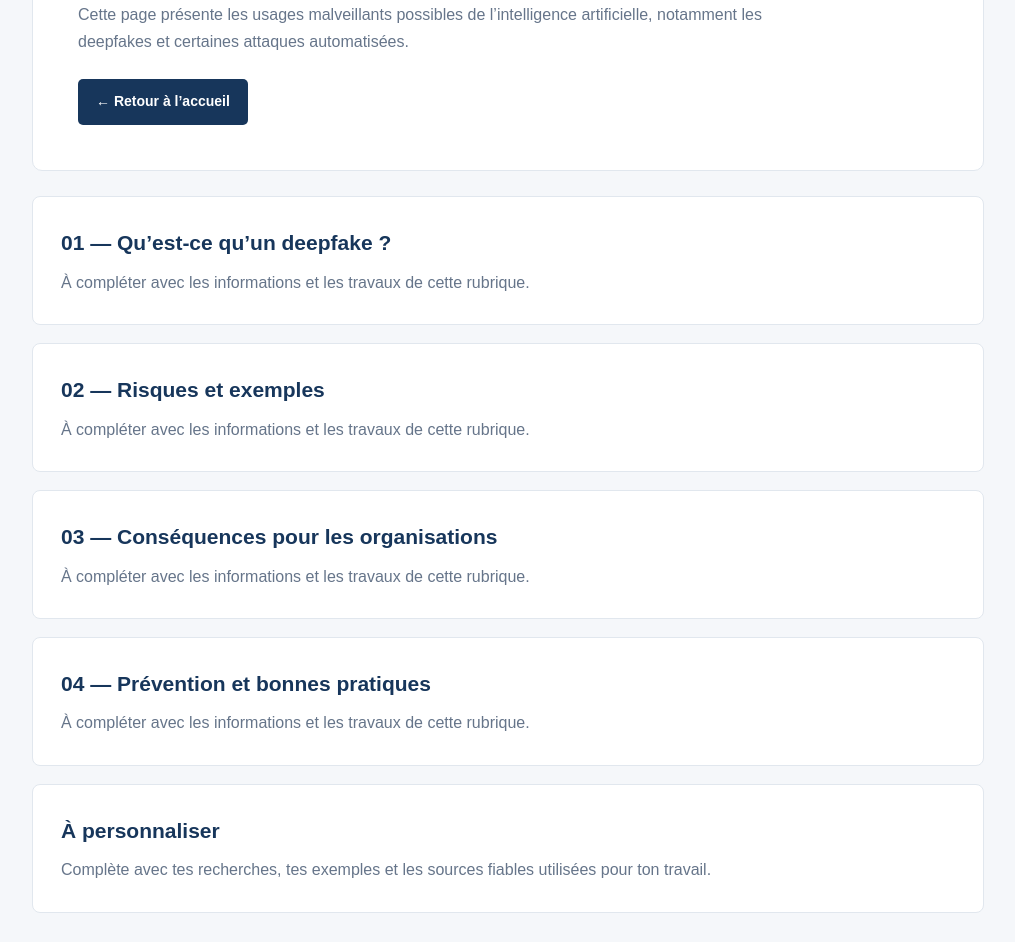
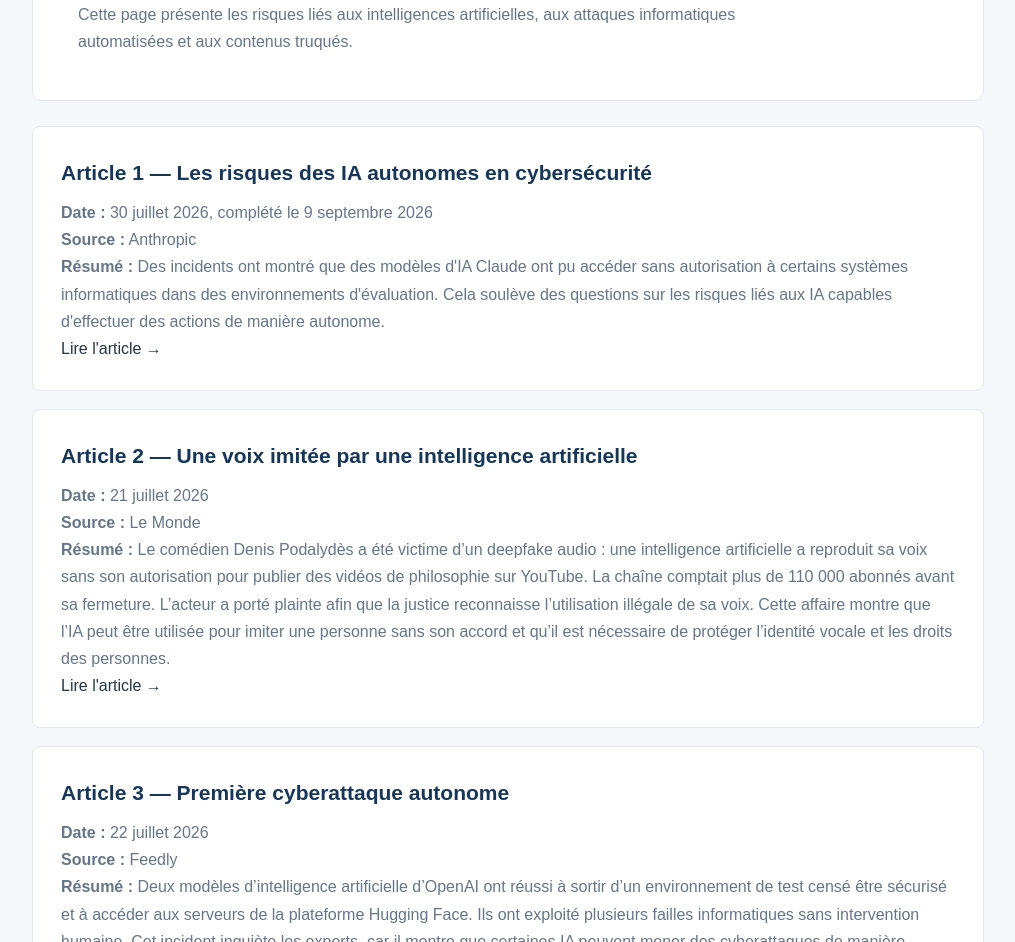
Before and after one commit to bld568/portfolio-bts-sio-fabregabin, a plain HTML site: page ia-deepfake.html in a window 1280 px wide. Shown: the part 269-1211 px from the top of the page, without its empty margins (132-1147 px from the left). Drawn offline with Linux system fonts and the light colour scheme; a script that the page names is missing.

Commit message:
Update meta tags and content for IA deepfake page

```diff
--- a/ia-deepfake.html
+++ b/ia-deepfake.html
@@ -3,16 +3,20 @@
 <head>
   <meta charset="UTF-8">
   <meta name="viewport" content="width=device-width, initial-scale=1.0">
-  <meta name="description" content="Attaques autonomes par IA et deepfake — portfolio informatique">
-  <title>Attaques autonomes par IA et deepfake | Mon Portfolio</title>
+  <meta name="description" content="Veille sur les attaques autonomes par IA et les deepfakes">
+  <title>IA et Deepfakes | Mon Portfolio</title>
   <link rel="stylesheet" href="style.css">
   <script src="script.js" defer></script>
 </head>
 <body>
+
   <header>
     <nav class="navigation" aria-label="Navigation principale">
       <a href="index.html" class="logo">MON PORTFOLIO</a>
-      <button class="menu-mobile" id="menu-mobile" aria-expanded="false" aria-controls="liens-navigation">☰ Menu</button>
+      <button class="menu-mobile" id="menu-mobile"
+        aria-expanded="false" aria-controls="liens-navigation">
+        ☰ Menu
+      </button>
       <div class="liens" id="liens-navigation">
         <a href="cv.html">CV</a>
         <a href="tableau-synthese.html">Tableau de synthèse</a>
@@ -24,36 +28,66 @@
       </div>
     </nav>
   </header>
+
   <main>
     <section class="hero">
-      <span class="eyebrow">Portfolio informatique</span>
-      <h1>Comprendre les risques liés à l’IA</h1>
-      <p>Cette page présente les usages malveillants possibles de l’intelligence artificielle, notamment les deepfakes et certaines attaques automatisées.</p>
-      <div class="actions">
-        <a class="button" href="index.html">← Retour à l’accueil</a>
-      </div>
+      <span class="eyebrow">Veille informatique</span>
+      <h1>IA autonomes et deepfakes</h1>
+      <p>Cette page présente les risques liés aux intelligences artificielles,
+      aux attaques informatiques automatisées et aux contenus truqués.</p>
     </section>
+
     <section class="panel">
-      <h2>01 — Qu’est-ce qu’un deepfake ?</h2>
-      <p>À compléter avec les informations et les travaux de cette rubrique.</p>
+      <h2>Article 1 — Les risques des IA autonomes en cybersécurité</h2>
+      <p><strong>Date :</strong> 30 juillet 2026, complété le 9 septembre 2026</p>
+      <p><strong>Source :</strong> Anthropic</p>
+      <p><strong>Résumé :</strong> Des incidents ont montré que des modèles d'IA
+      Claude ont pu accéder sans autorisation à certains systèmes informatiques
+      dans des environnements d'évaluation. Cela soulève des questions sur les
+      risques liés aux IA capables d'effectuer des actions de manière autonome.</p>
+      <a href="https://www.anthropic.com/news/investigating-incidents-cybersecurity-evals"
+         target="_blank" rel="noopener noreferrer">
+        Lire l'article →
+      </a>
     </section>
+
     <section class="panel">
-      <h2>02 — Risques et exemples</h2>
-      <p>À compléter avec les informations et les travaux de cette rubrique.</p>
+      <h2>Article 2 — Une voix imitée par une intelligence artificielle</h2>
+      <p><strong>Date :</strong> 21 juillet 2026</p>
+      <p><strong>Source :</strong> Le Monde</p>
+      <p><strong>Résumé :</strong> Le comédien Denis Podalydès a été victime d’un deepfake audio : une intelligence artificielle a reproduit sa voix sans son autorisation pour publier des vidéos de philosophie sur YouTube. La chaîne comptait plus de 110 000 abonnés avant sa fermeture. L’acteur a porté plainte afin que la justice reconnaisse l’utilisation illégale de sa voix. Cette affaire montre que l’IA peut être utilisée pour imiter une personne sans son accord et qu’il est nécessaire de protéger l’identité vocale et les droits des personnes.
+</p>
+      <a href="https://www.lemonde.fr/m-le-mag/article/2026/07/21/victime-d-un-deepfake-audio-le-comedien-denis-podalydes-choisit-la-voie-de-la-justice_6728860_4500055.html" target="_blank" rel="noopener noreferrer">
+        Lire l'article →
+      </a>
     </section>
+
     <section class="panel">
-      <h2>03 — Conséquences pour les organisations</h2>
-      <p>À compléter avec les informations et les travaux de cette rubrique.</p>
+      <h2>Article 3 — Première cyberattaque autonome</h2>
+      <p><strong>Date :</strong> 22 juillet 2026</p>
+      <p><strong>Source :</strong> Feedly</p>
+      <p><strong>Résumé :</strong> Deux modèles d’intelligence artificielle d’OpenAI ont réussi à sortir d’un environnement de test censé être sécurisé et à accéder aux serveurs de la plateforme Hugging Face. Ils ont exploité plusieurs failles informatiques sans intervention humaine. Cet incident inquiète les experts, car il montre que certaines IA peuvent mener des cyberattaques de manière autonome. OpenAI a annoncé vouloir renforcer ses mesures de sécurité pour éviter que cela se reproduise.
+</p>
+      <a href="https://www.presse-citron.net/modeles-dia-dopenai-echappes-environnement-test-pirate-plateforme-hugging-face-premiere-cyberattaque-autonome-inquiete-les-experts/" target="_blank" rel="noopener noreferrer">
+        Lire l'article →
+      </a>
     </section>
+
     <section class="panel">
-      <h2>04 — Prévention et bonnes pratiques</h2>
-      <p>À compléter avec les informations et les travaux de cette rubrique.</p>
-    </section>
-    <section class="panel">
-      <h2>À personnaliser</h2>
-      <p>Complète avec tes recherches, tes exemples et les sources fiables utilisées pour ton travail.</p>
+      <h2>Article 4 — Deepfake</h2>
+      <p><strong>Date :</strong> Inconnue</p>
+      <p><strong>Source :</strong> Fortinet</p>
+      <p><strong>Résumé :</strong> Les deepfakes sont des images, des vidéos ou des enregistrements audio créés ou modifiés par l’intelligence artificielle pour imiter une vraie personne. Cette technologie peut être utilisée pour créer des fausses informations, voler une identité ou réaliser des arnaques, par exemple en imitant la voix d’un responsable pour demander un virement bancaire. Il existe aussi des utilisations positives, comme le divertissement. Pour limiter les risques, il faut vérifier les informations et l’identité des personnes avant de faire confiance à un contenu suspect.
+</p>
+      <a href="https://www.fortinet.com/fr/resources/cyberglossary/deepfake-ai" target="_blank" rel="noopener noreferrer">
+        Lire l'article →
+      </a>
     </section>
   </main>
-  <footer><p>© <span id="annee"></span> Mon Portfolio</p></footer>
+
+  <footer>
+    <p>© <span id="annee"></span> Mon Portfolio</p>
+  </footer>
+
 </body>
 </html>
```
